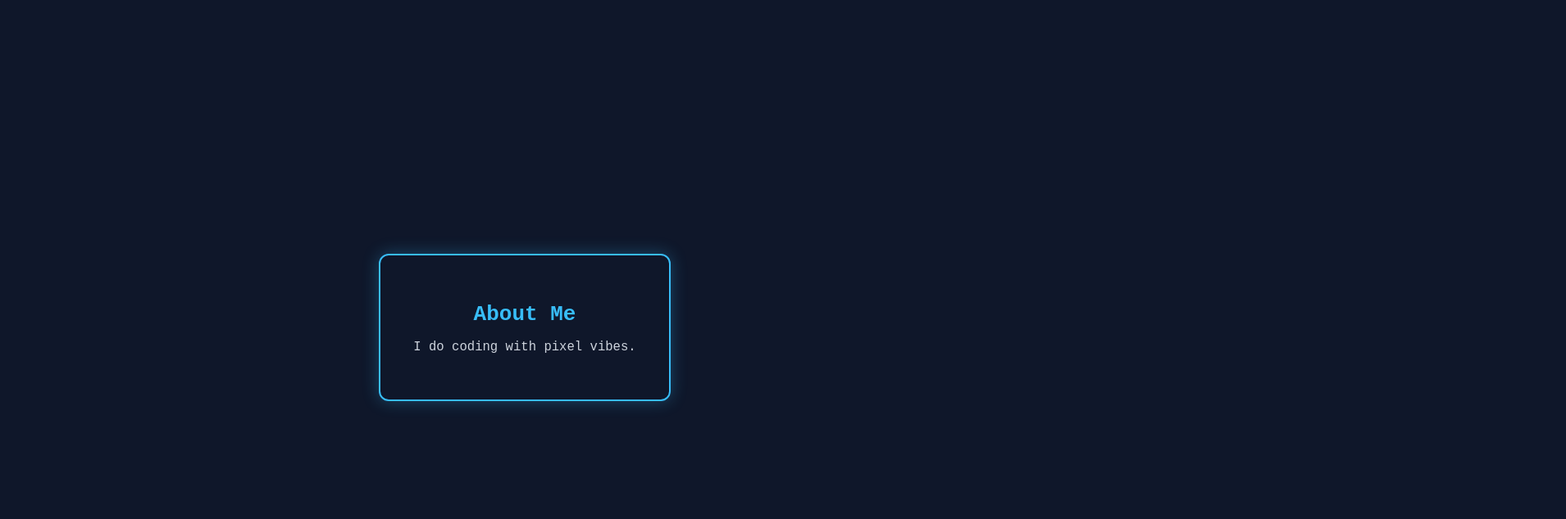
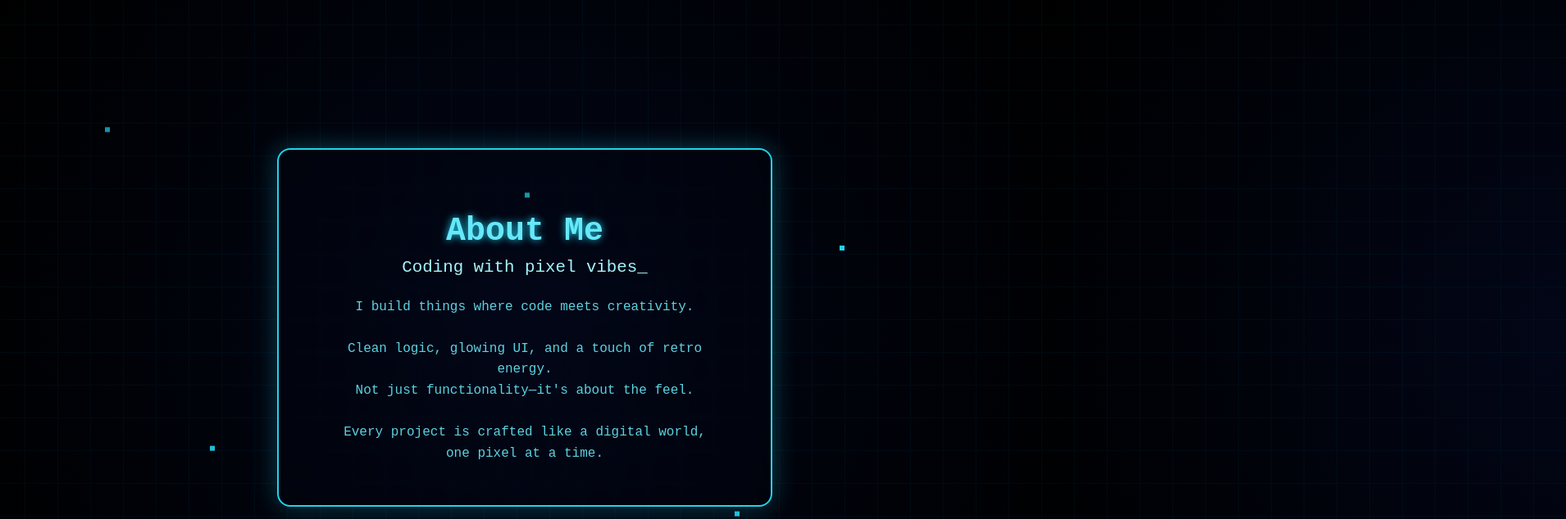
Before and after one commit to MaxyMaxTheDev/maxymax, a plain HTML site: page index.html in a window 1280 px wide. Shown: the top 634 px of the page at 82% size, 1910 px wide, since content can reach past the window. Drawn offline with Linux system fonts and the light colour scheme.

Commit message:
Update index.html

```diff
--- a/index.html
+++ b/index.html
@@ -4,6 +4,7 @@
 <meta charset="UTF-8">
 <meta name="viewport" content="width=device-width, initial-scale=1.0">
 <title>About</title>
+
 <style>
     body {
         margin: 0;
@@ -11,32 +12,110 @@
         display: flex;
         align-items: center;
         justify-content: center;
-        background: #0f172a;
-        color: #e2e8f0;
-        font-family: monospace;
+        background: radial-gradient(circle at center, #020617, #000);
+        color: #67e8f9;
+        font-family: "Courier New", monospace;
+        overflow: hidden;
     }
-    .container {
+
+    /* subtle moving grid (pixel vibe) */
+    body::before {
+        content: "";
+        position: absolute;
+        width: 200%;
+        height: 200%;
+        background-image:
+            linear-gradient(#0ea5e9 1px, transparent 1px),
+            linear-gradient(90deg, #0ea5e9 1px, transparent 1px);
+        background-size: 40px 40px;
+        opacity: 0.05;
+        animation: moveGrid 20s linear infinite;
+    }
+
+    @keyframes moveGrid {
+        from { transform: translate(0,0); }
+        to { transform: translate(-40px, -40px); }
+    }
+
+    .card {
+        position: relative;
+        padding: 50px;
+        border: 2px solid #22d3ee;
+        border-radius: 16px;
         text-align: center;
-        padding: 40px;
-        border: 2px solid #38bdf8;
-        border-radius: 12px;
-        box-shadow: 0 0 20px rgba(56,189,248,0.3);
+        backdrop-filter: blur(6px);
+        box-shadow: 0 0 30px rgba(34,211,238,0.3);
+        max-width: 500px;
     }
+
     h1 {
+        font-size: 2.5em;
         margin-bottom: 10px;
-        font-size: 2em;
-        color: #38bdf8;
+        text-shadow: 0 0 10px #22d3ee;
     }
-    p {
-        font-size: 1.2em;
+
+    .tagline {
+        font-size: 1.3em;
+        margin-bottom: 25px;
+        color: #a5f3fc;
+    }
+
+    .desc {
+        font-size: 1em;
+        line-height: 1.6;
         opacity: 0.9;
     }
+
+    /* blinking cursor effect */
+    .cursor::after {
+        content: "_";
+        animation: blink 1s infinite;
+    }
+
+    @keyframes blink {
+        0%, 50%, 100% { opacity: 1; }
+        25%, 75% { opacity: 0; }
+    }
+
+    /* floating pixels */
+    .pixel {
+        position: absolute;
+        width: 6px;
+        height: 6px;
+        background: #22d3ee;
+        opacity: 0.6;
+        animation: float 6s infinite ease-in-out;
+    }
+
+    @keyframes float {
+        0% { transform: translateY(0); opacity: 0.6; }
+        50% { transform: translateY(-20px); opacity: 1; }
+        100% { transform: translateY(0); opacity: 0.6; }
+    }
+
 </style>
 </head>
 <body>
-    <div class="container">
-        <h1>About Me</h1>
-        <p>I do coding with pixel vibes.</p>
+
+<div class="card">
+    <h1>About Me</h1>
+    <div class="tagline cursor">Coding with pixel vibes</div>
+
+    <div class="desc">
+        I build things where code meets creativity.<br><br>
+        Clean logic, glowing UI, and a touch of retro energy.<br>
+        Not just functionality—it's about the feel.<br><br>
+        Every project is crafted like a digital world,<br>
+        one pixel at a time.
     </div>
+</div>
+
+<!-- floating pixels -->
+<div class="pixel" style="top:20%; left:10%; animation-delay:0s;"></div>
+<div class="pixel" style="top:70%; left:20%; animation-delay:1s;"></div>
+<div class="pixel" style="top:40%; left:80%; animation-delay:2s;"></div>
+<div class="pixel" style="top:80%; left:70%; animation-delay:3s;"></div>
+<div class="pixel" style="top:30%; left:50%; animation-delay:4s;"></div>
+
 </body>
 </html>
```
